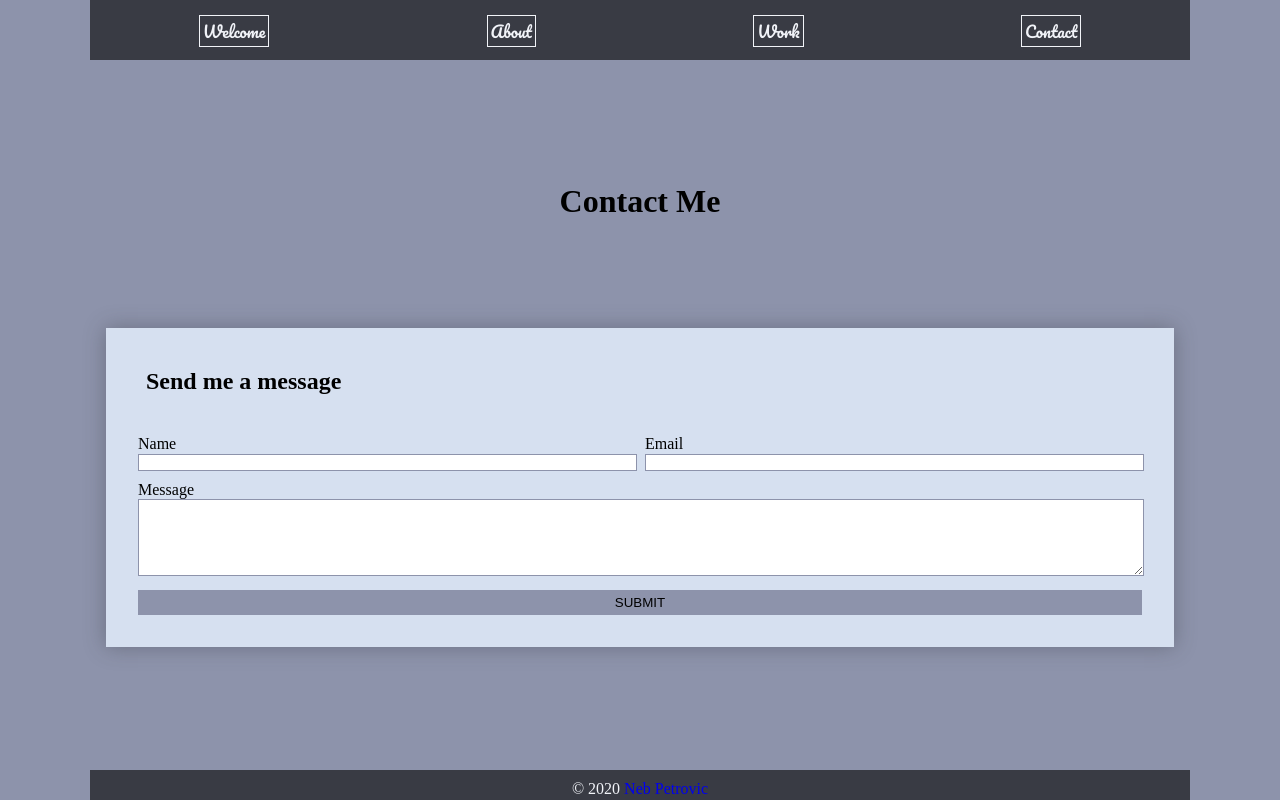
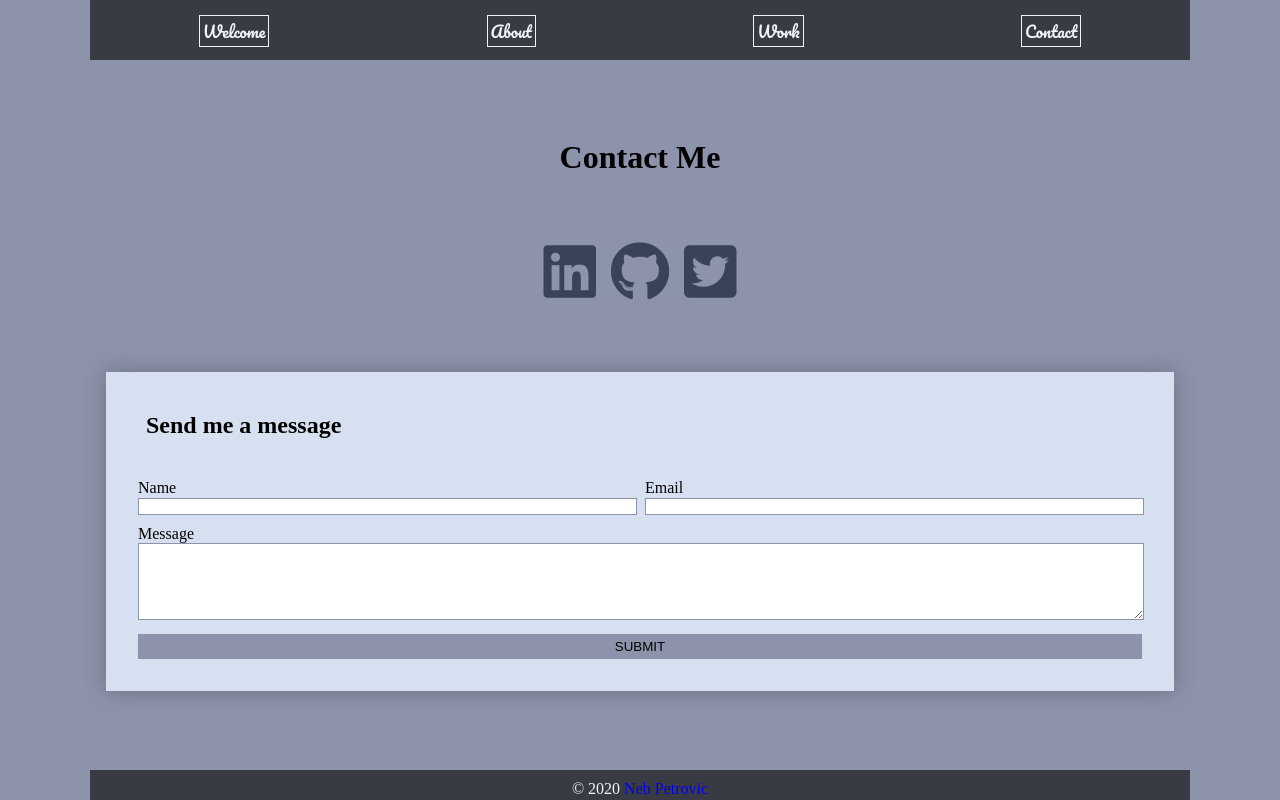
Before and after one commit to neb81/Portfolio, a plain HTML site: page portfolio/contact.html in a window 1280 px wide. Drawn offline with Linux system fonts and the light colour scheme.

Commit message:
added social media icons to contact page

```diff
--- a/portfolio/contact.html
+++ b/portfolio/contact.html
@@ -9,6 +9,7 @@
       rel="stylesheet"
     />
     <title>Contact</title>
+    <link rel="stylesheet" href="https://use.fontawesome.com/releases/v5.14.0/css/all.css" integrity="sha384-HzLeBuhoNPvSl5KYnjx0BT+WB0QEEqLprO+NBkkk5gbc67FTaL7XIGa2w1L0Xbgc" crossorigin="anonymous">
   </head>
   <body>
   <div class="all">
@@ -24,6 +25,11 @@
       </header>
       <div class="grid-container">
         <h1>Contact Me</h1>
+        <div class="icon">
+          <a href="#"><i class="fab fa-linkedin"></i></a>
+          <a href="https://github.com"><i class="fab fa-github"></i></a>
+          <a href="https://twitter.com/home"><i class="fab fa-twitter-square"></i></a>
+        </div>
         <div class="form-container">
           <h2>Send me a message</h2>
           <form action="">
--- a/portfolio/css/contact.css
+++ b/portfolio/css/contact.css
@@ -66,9 +66,21 @@ ul {
   justify-content: space-evenly;
 }
 
-.grid-container h1 {
+.grid-container  h1 {
   text-align: center;
 }
+
+.grid-container .icon {
+  text-align: center;
+  font-size: 60px;
+  color: #384259;
+}
+
+.grid-container .icon a {
+  text-decoration: none;
+  color: #384259;
+}
+
 
 /* form styling */
 .form-container {
```
